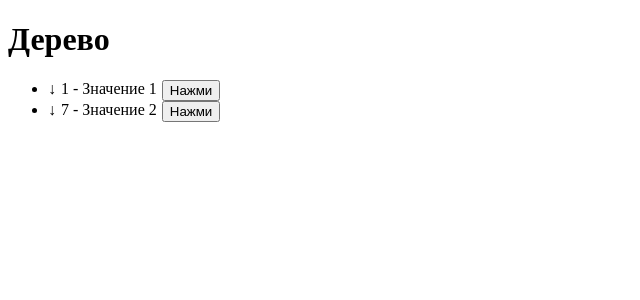
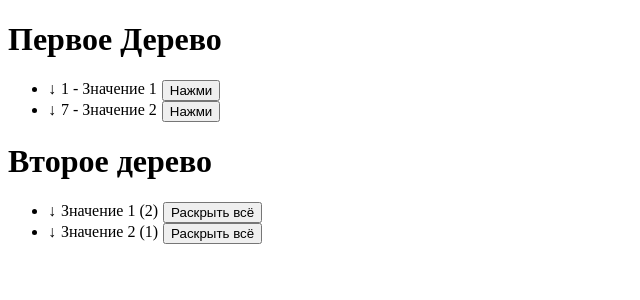
Before and after one commit to korolknopok/angular-tree-task, an Angular app: page / in a window 1280 px wide. Shown: the top 300 px of the page, without its empty margins (0-640 px from the left). Built offline with nearby package versions, Linux system fonts and the light colour scheme.

Commit message:
feature(add-second-tree): displaying the second tree
Co-authored-by: Артём <fedor.artem.ivanov@mail.ru>

```diff
--- a/src/app/app.component.html
+++ b/src/app/app.component.html
@@ -1,7 +1,19 @@
-<h1>Дерево</h1>
-<app-tree [nodes]="treeNodes" [template]="nodeTemplate"></app-tree>
+<h1>Первое Дерево</h1>
+<app-tree [nodes]="treeNodes" [template]="nodeTemplate1"></app-tree>
 
-<ng-template #nodeTemplate let-node>
+<ng-template #nodeTemplate1 let-node>
   <span>{{ node.id }} - {{ node.title }}</span>
   <button (click)="log(node)">Нажми</button>
 </ng-template>
+
+<h1>Второе дерево</h1>
+<app-tree [nodes]="treeNodes" [template]="nodeTemplate2" [expandedNodes]="globalExpanded">
+</app-tree>
+
+<ng-template #nodeTemplate2 let-node>
+  <span>
+    {{ node.title }}
+    <ng-container *ngIf="node.children.length"> ({{ node.children.length }})</ng-container>
+  </span>
+  <button *ngIf="node.children.length" (click)="expandAll(node)">Раскрыть всё</button>
+</ng-template>
--- a/src/app/app.component.ts
+++ b/src/app/app.component.ts
@@ -1,4 +1,4 @@
-import { Component } from '@angular/core';
+import {Component, signal} from '@angular/core';
 import {TreeNode} from './tree-node';
 
 @Component({
@@ -106,4 +106,22 @@ export class AppComponent {
   log(node: TreeNode) {
     console.log(`ID узла: ${node.id}`);
   }
+
+  globalExpanded = signal<Set<number>>(new Set());
+
+  expandAll(node: TreeNode) {
+    const expandRecursive = (n: TreeNode) => {
+      this.globalExpanded.update(set => {
+        const newSet = new Set(set);
+        newSet.add(n.id);
+        return newSet;
+      });
+
+      if (n.children?.length) {
+        n.children.forEach(expandRecursive);
+      }
+    };
+
+    expandRecursive(node);
+  }
 }
--- a/src/app/app.module.ts
+++ b/src/app/app.module.ts
@@ -6,11 +6,11 @@ import { TreeComponent } from './tree/tree.component';
 
 @NgModule({
   declarations: [
-    AppComponent,
-    TreeComponent
+    AppComponent
   ],
   imports: [
-    BrowserModule
+    BrowserModule,
+    TreeComponent
   ],
   providers: [],
   bootstrap: [AppComponent]
--- a/src/app/tree/tree.component.html
+++ b/src/app/tree/tree.component.html
@@ -1,11 +1,11 @@
 <ul>
     <li *ngFor="let node of nodes">
         <div class="node" [class.deleted]="node.is_deleted">
-          <span *ngIf="node.children.length" (click)="toggle(node)">
-            {{ expandedNodes().has(node.id) ? '↑' : '↓' }}
-          </span>
+      <span *ngIf="node.children.length" (click)="toggle(node)">
+        {{ isExpanded(node) ? '↑' : '↓' }}
+      </span>
             <ng-container [ngTemplateOutlet]="template" [ngTemplateOutletContext]="{ $implicit: node }"></ng-container>
         </div>
-        <app-tree *ngIf="expandedNodes().has(node.id)" [nodes]="node.children" [template]="template"></app-tree>
+        <app-tree *ngIf="isExpanded(node)" [nodes]="node.children" [template]="template" [expandedNodes]="expandedNodes"></app-tree>
     </li>
 </ul>
--- a/src/app/tree/tree.component.scss
+++ b/src/app/tree/tree.component.scss
@@ -12,6 +12,6 @@
   color: gray;
 }
 
-.span {
+span {
   cursor: pointer;
 }
--- a/src/app/tree/tree.component.ts
+++ b/src/app/tree/tree.component.ts
@@ -1,24 +1,41 @@
-import {Component, Input, signal, TemplateRef} from '@angular/core';
-import {TreeNode} from '../tree-node';
+import {Component, Input, signal, Signal, TemplateRef, WritableSignal} from '@angular/core';
+import { TreeNode } from '../tree-node';
+import { NgIf, NgForOf, NgTemplateOutlet } from '@angular/common';
 
 @Component({
   selector: 'app-tree',
-  standalone: false,
   templateUrl: './tree.component.html',
-  styleUrl: './tree.component.scss'
+  styleUrl: './tree.component.scss',
+  imports: [NgIf, NgForOf, NgTemplateOutlet],
+  standalone: true
 })
 export class TreeComponent {
   @Input() nodes: TreeNode[] = [];
   @Input() template!: TemplateRef<any>;
-  expandedNodes = signal<Set<number>>(new Set());
+  @Input() expandedNodes?: WritableSignal<Set<number>>;
+
+  private localExpanded = signal<Set<number>>(new Set());
+
+  get effectiveExpanded(): Signal<Set<number>> {
+    return this.expandedNodes ?? this.localExpanded;
+  }
 
   toggle(node: TreeNode) {
-    const expanded = this.expandedNodes();
+    const expanded = new Set(this.effectiveExpanded());
     if (expanded.has(node.id)) {
       expanded.delete(node.id);
     } else {
       expanded.add(node.id);
     }
-    this.expandedNodes.set(new Set(expanded));
+
+    if (this.expandedNodes) {
+      this.expandedNodes.set(expanded);
+    } else {
+      this.localExpanded.set(expanded);
+    }
+  }
+
+  isExpanded(node: TreeNode): boolean {
+    return this.effectiveExpanded().has(node.id);
   }
 }
```
